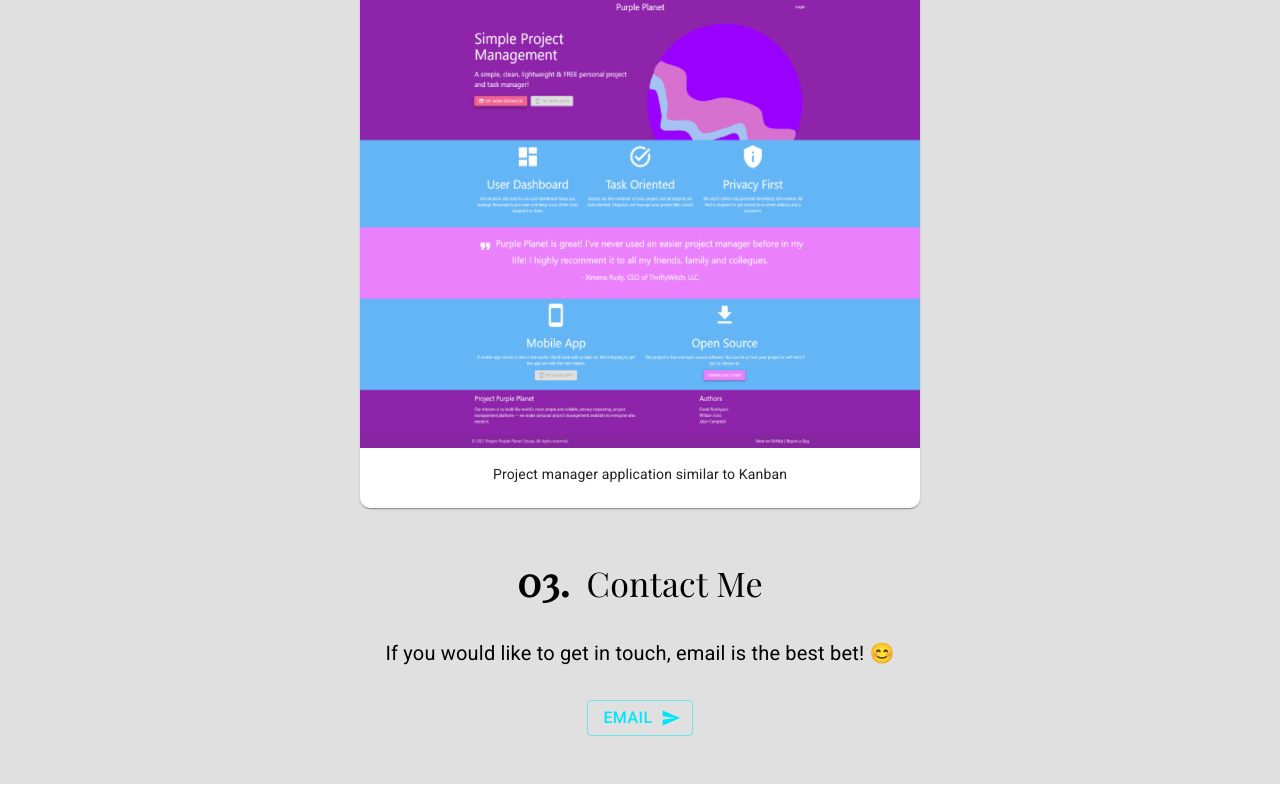
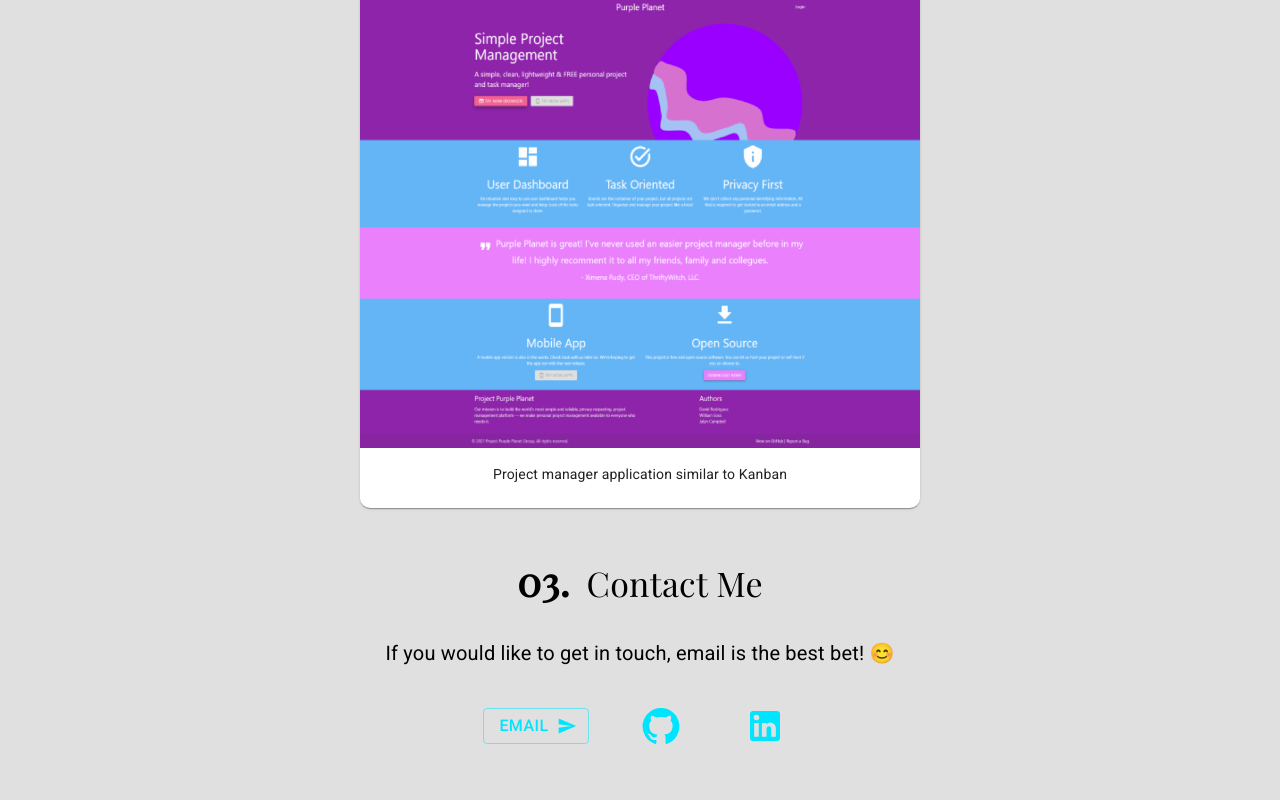
Before and after one commit to sossw1/React-Portfolio, a React (Create React App) app: page / in a window 1280 px wide. Shown: the part 1280-2080 px from the top of the page. Built offline with nearby package versions, Linux system fonts and the light colour scheme.

Commit message:
github and linkedin buttons

```diff
--- a/src/components/Contact.tsx
+++ b/src/components/Contact.tsx
@@ -37,6 +37,24 @@
                 Email
               </Button>
             </Grid>
+            <Grid item>
+              <Button
+                component='a'
+                target='_blank'
+                href='https://github.com/sossw1'
+              >
+                <GitHub sx={{ fontSize: '40px' }} />
+              </Button>
+            </Grid>
+            <Grid item>
+              <Button
+                component='a'
+                target='_blank'
+                href='https://linkedin.com/in/william-soss'
+              >
+                <LinkedIn sx={{ fontSize: '40px' }} />
+              </Button>
+            </Grid>
           </Grid>
         </Grid>
       </Grid>
```
